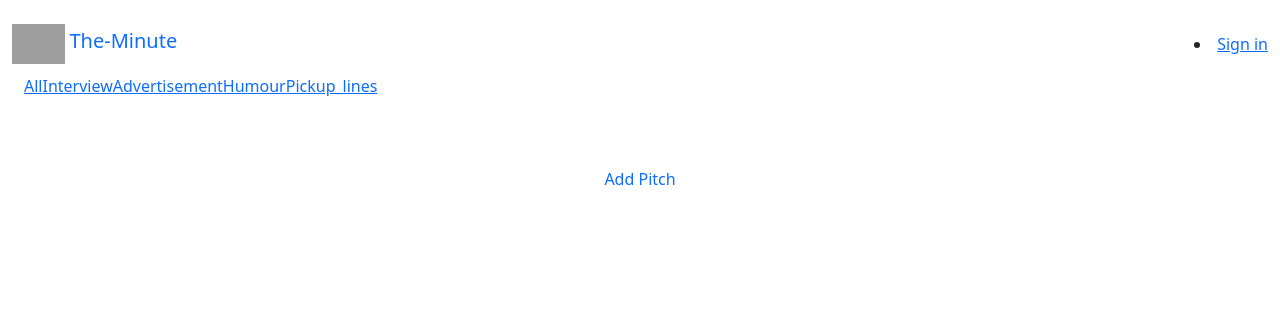
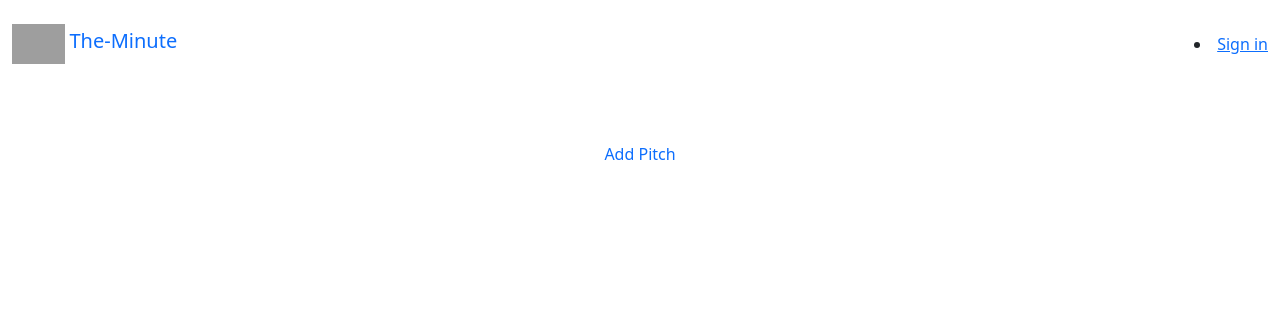
Before and after one commit to omololevy/That-Minute, a Flask app: template app/templates/filter_pitch.html in a window 1280 px wide. Shown: the top 332 px of the page. Run offline with Flask 2, Linux system fonts and the light colour scheme; the template is opened without the code that fills it, so the values that code supplies are empty; some libraries are stand-ins or nearby versions; grey boxes are pictures that could not be loaded.

Commit message:
Delete the pitch categories in the filter body and move them to the navbar

```diff
--- a/app/templates/filter_pitch.html
+++ b/app/templates/filter_pitch.html
@@ -7,21 +7,6 @@
 
   {%block content%}
   <div class="main-container container-fluid">
-    <div class="btn-group">
-      <a class="btn-link" href="/">All</a>
-      <a class="btn-link" href="{{url_for('main.filter',pitch_query=1)}}"
-        >Interview</a
-      >
-      <a class="btn-link" href="{{url_for('main.filter',pitch_query=2)}}"
-        >Advertisement</a
-      >
-      <a class="btn-link" href="{{url_for('main.filter',pitch_query=3)}}"
-        >Humour</a
-      >
-      <a class="btn-link" href="{{url_for('main.filter',pitch_query=4)}}"
-        >Pickup_lines</a
-      >
-    </div>
 
     <div class="row">
       {{ macro.displayPitchList(pitches_list)}}
```
